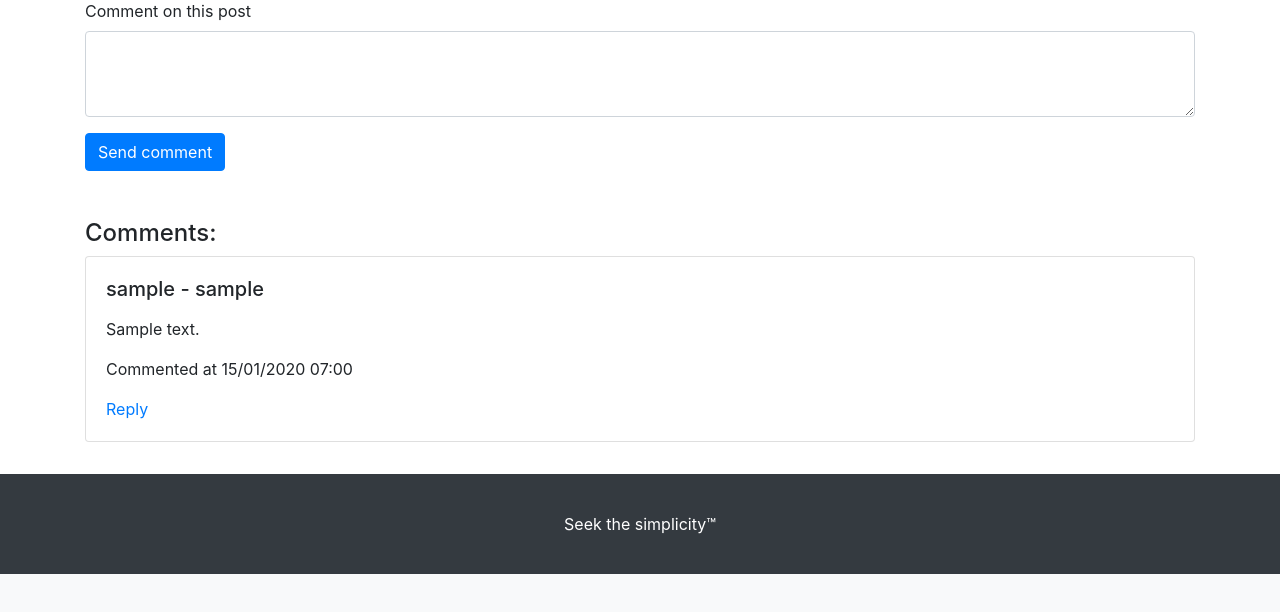
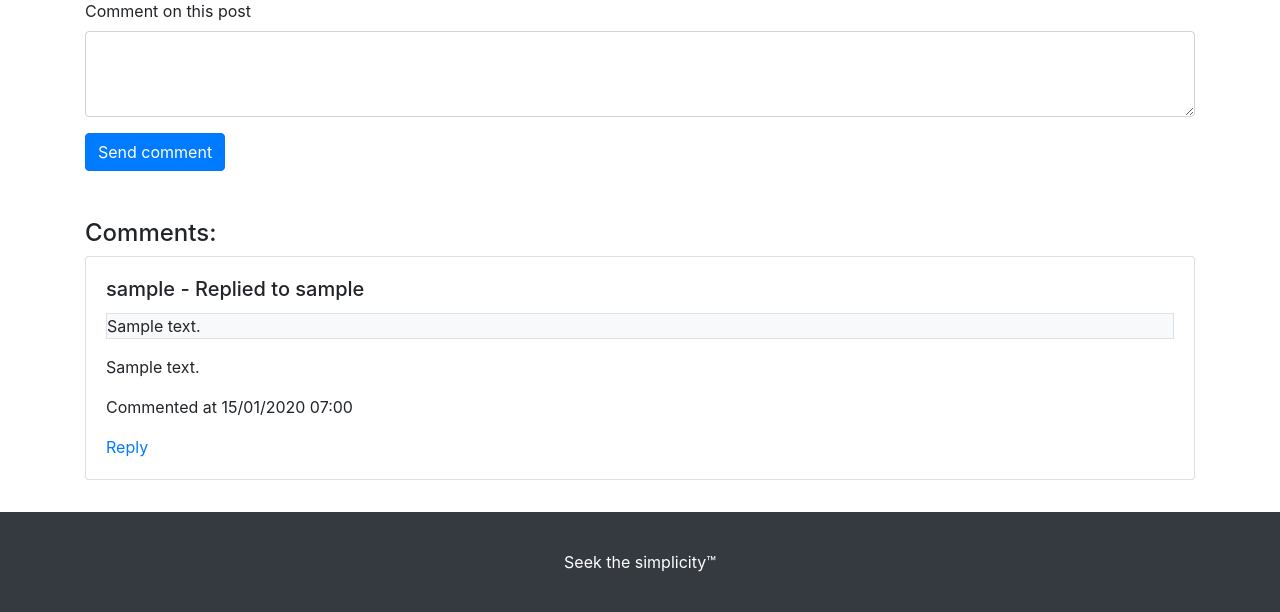
Before and after one commit to Thinkaboutmin/SimpleBlog, a Django app: template templates/detail.html in a window 1280 px wide. Shown: the part 359-971 px from the top of the page. Before the commit the page ends 933 px from the top, so only its background shows below. Run offline with Django 3.2, Linux system fonts and the light colour scheme; the template is opened without the code that fills it: values that come from a table or form of the project are taken from there, others are empty; tables that the repository leaves empty hold one stand-in row (values such as "Sample post"); some libraries are stand-ins or nearby versions.

Commit message:
Implement comment reply

```diff
--- a/blog/views.py
+++ b/blog/views.py
@@ -107,6 +107,7 @@ def show_post(request, str):
             "comment_date": datetime.now(),
             "author": request.user,
             "content": request.POST["content"],
+            "reply": request.POST["reply"],
         })
 
         if (comment_form.is_valid()):
--- a/templates/detail.html
+++ b/templates/detail.html
@@ -21,7 +21,8 @@
 <div class="container">
     <div class="mb-5">
         <form method="POST" class="mb-3" id="commentForm">
-            <input type="number" hidden="" id="{{comment_form.reply.auto_id}}">
+            {# Not sure if name should be given hard-coded... #}
+            <input type="number" hidden="" id="{{comment_form.reply.auto_id}}" name="reply">
             {% csrf_token %}
             <div class="form-group">
                 {% if comment_form.author.errors %}
@@ -50,8 +51,12 @@
     {% for comment in comments %}
         <div class="card mb-3">
             <div class="card-body">
-                <h5 class="card-title">{{comment.author}}{% if comment.reply %} - {{ comment.reply.author }}{% endif %}</h5>
-                <p class="card-text">
+                <h5 class="card-title">{{comment.author}}{% if comment.reply %} - Replied to {{ comment.reply.author }}{% endif %}</h5>
+                {% if comment.reply %}
+                <div class="bg-light border mb-3">
+                    <p class="card-text">{{comment.reply.content}}</p>
+                </div>
+                {% endif %}
                 <p class="card-text">{{comment.content}}</p>
                 <p class="card-text">Commented at {{comment.comment_date|date:"d/m/Y H:i"}}</p>
                 <a class="card-link" onClick="transcriptReply('{{ comment.author }}', '{{ comment.content|truncatechars:80|escapejs }}', {{comment.id}})">Reply</a>
```
